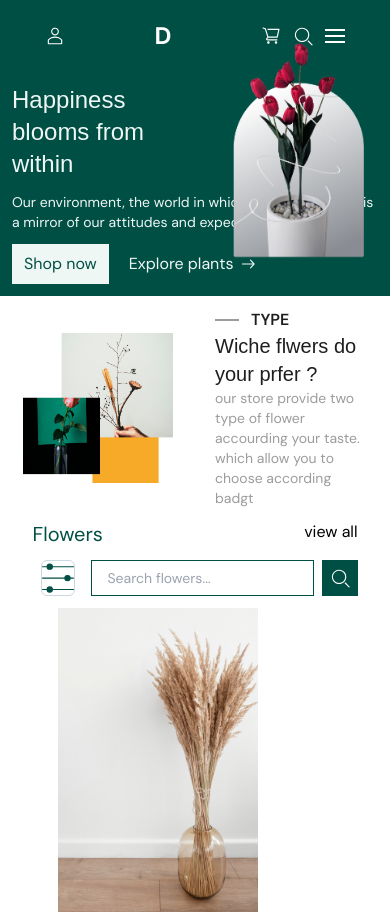
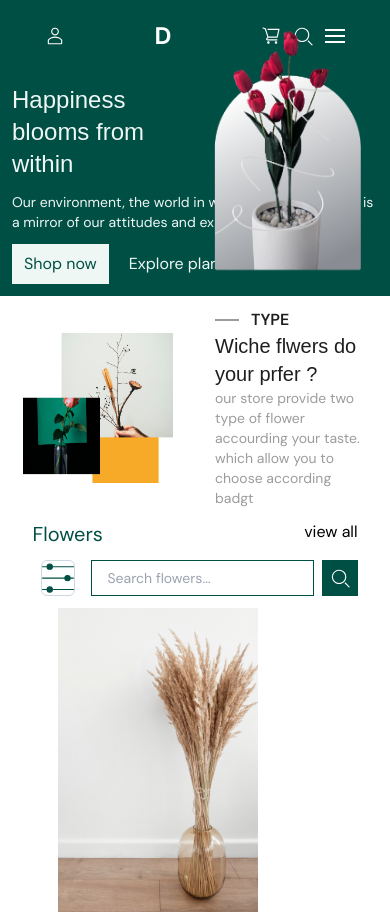
Before and after one commit to GHanamaAhmed/flower_shop, a Next.js app: page / in a window 390 px wide. Shown: the top 913 px of the page. Built offline with nearby package versions, Linux system fonts and the light colour scheme; no server answers; a web font is replaced by a local one.

Commit message:
optimization iamge in home page

```diff
--- a/src/app/page.tsx
+++ b/src/app/page.tsx
@@ -7,8 +7,8 @@ const AclonicaSans = Aclonica({ subsets: ["latin"], weight: "400" });
 export default function Home() {
   return (
     <main>
-      <section className="md:grid md:grid-cols-2 place-items-center bg-main-color relative text-white-color px-3 md:px-10 py-3 md:pt-10 md:pb-14">
-        <div className="flex flex-col gap-3 md:gap-5">
+      <section className="relative md:grid md:grid-cols-2 place-items-center bg-main-color text-white-color px-3 md:px-10 py-3 md:pt-10 md:pb-14">
+        <div className="z-10 flex flex-col gap-3 md:gap-5">
           <div className={"text-2xl md:text-4xl " + AclonicaSans.className}>
             <p>Happiness</p>
             <p>blooms from</p>
@@ -28,27 +28,26 @@ export default function Home() {
             </button>
           </div>
         </div>
-        <div className="hidden md:block">
-          <Image
-            className="-z-10"
-            height={600}
-            width={300}
-            src={"/images/hero-section-picture.png"}
-            alt="hero-section-picture"
-          />
+        <div className="absolute top-1/3 right-0 -translate-y-1/2 md:translate-y-0 md:static">
+          <div className="relative w-[224px] h-[247px] md:w-[336px] md:h-[370.5px]">
+            <Image
+              sizes="(min-width: 780px) 336px, 224px"
+              fill
+              src={"/images/hero-section-picture.png"}
+              alt="hero-section-picture"
+            />
+          </div>
         </div>
-        <Image
-          className="absolute top-1/3 right-0 -translate-y-1/2 md:hidden"
-          height={400}
-          width={200}
-          src={"/images/hero-section-picture.png"}
-          alt="hero-section-picture"
-        />
       </section>
       <section className="grid grid-cols-2 justify-items-stretch md:py-10">
         <div className="flex justify-center items-center">
           <div className="w-[150px] h-[150px] md:w-72 md:h-72 relative">
-            <Image fill src={"/images/type-flowers.png"} alt="type-flowrs" />
+            <Image
+              sizes="(min-width: 780px) 288px, 150px"
+              fill
+              src={"/images/type-flowers.png"}
+              alt="type-flowrs"
+            />
           </div>
         </div>
         <div className="py-3 px-5 flex flex-col md:gap-5">
@@ -72,7 +71,7 @@ export default function Home() {
         </div>
       </section>
       <Flower />
-      <Stand/>
+      <Stand />
     </main>
   );
 }
--- a/src/components/flowers/flower.tsx
+++ b/src/components/flowers/flower.tsx
@@ -31,6 +31,7 @@ export default function Flower() {
               name="Peperomia Ginny"
               price="30$"
               imgProps={{
+                sizes:"(min-width: 780px) 220px, 200px",
                 objectFit: "cover",
                 fill: true,
                 src: "/images/katsia-jazwinska-y-IwXNMxN_o-unsplash 1.jpg",
--- a/src/components/stands/stand.tsx
+++ b/src/components/stands/stand.tsx
@@ -27,7 +27,8 @@ export default function Stand() {
             <FlowerCard
               className="mx-2 w-[270px] h-[370px] md:w-[300px] md:h-[400px]"
               imgProps={{
-                objectFit:"cover",
+                sizes: "(min-width: 780px) 220px, 200px",
+                objectFit: "cover",
                 fill: true,
                 src: "/images/katsia-jazwinska-y-IwXNMxN_o-unsplash 1.jpg",
                 alt: "cardImg",
```
